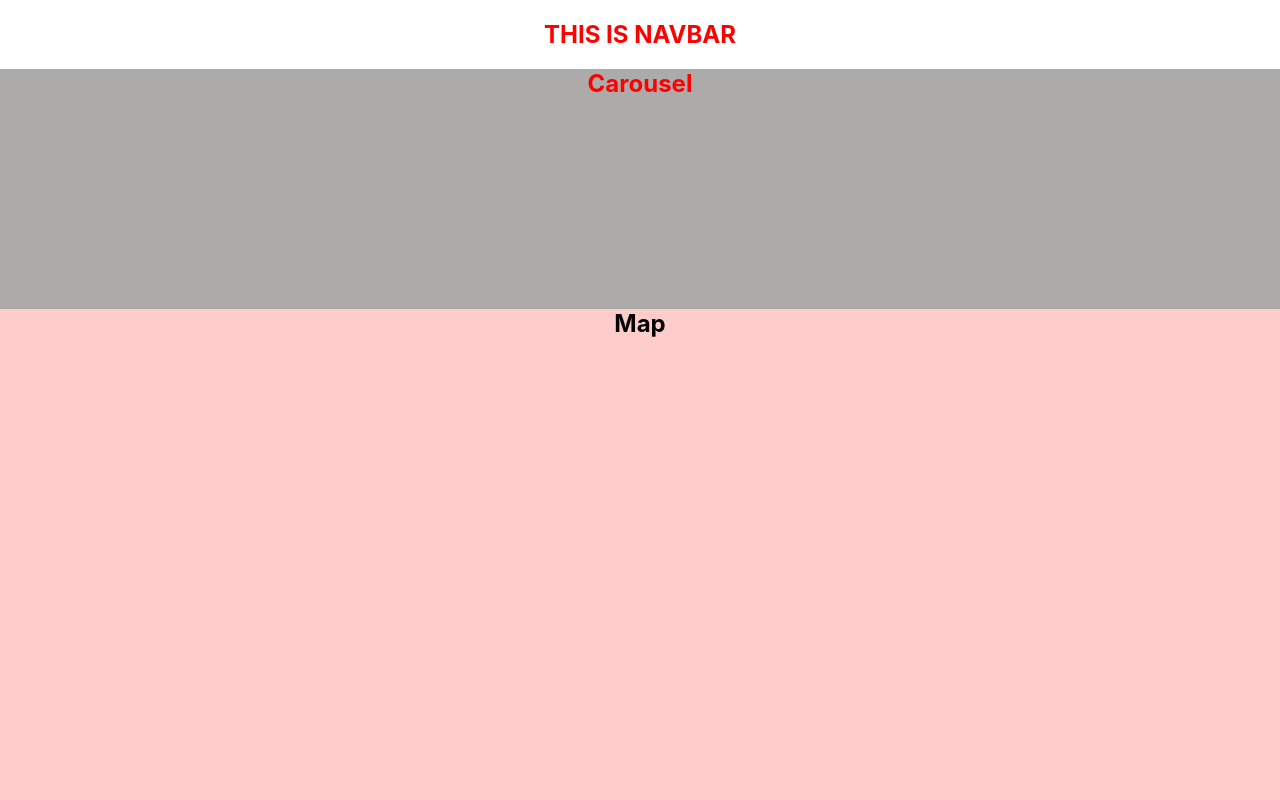
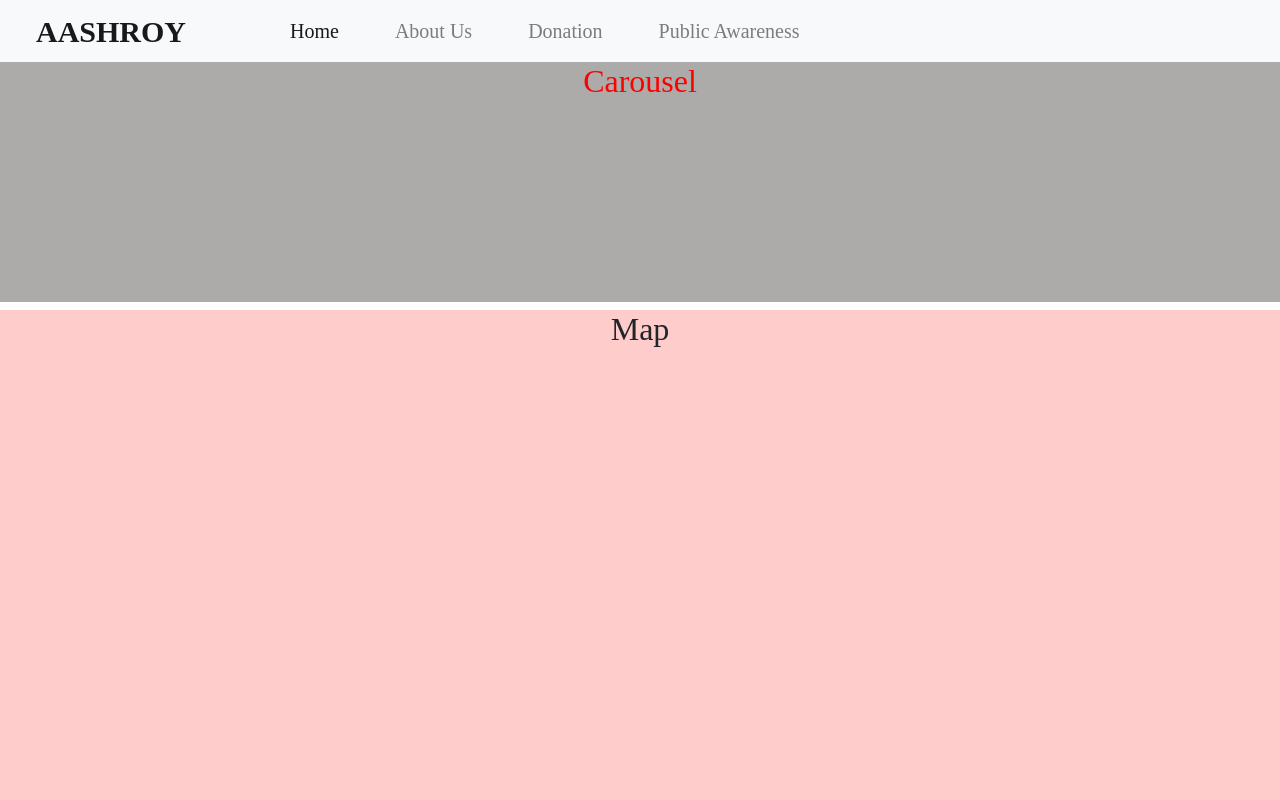
Before and after one commit to decoding-apocalypse/aashroy, a React (Create React App) app in the folder client/: page / in a window 1280 px wide. Shown: the top 800 px of the page. Built offline with nearby package versions, Linux system fonts and the light colour scheme.

Commit message:
added navbar

```diff
--- a/client/public/index.html
+++ b/client/public/index.html
@@ -8,10 +8,17 @@
       name="description"
       content="Web site created using create-react-app"
     />
+    <link rel="stylesheet" href="https://stackpath.bootstrapcdn.com/bootstrap/4.4.1/css/bootstrap.min.css" integrity="sha384-Vkoo8x4CGsO3+Hhxv8T/Q5PaXtkKtu6ug5TOeNV6gBiFeWPGFN9MuhOf23Q9Ifjh" crossorigin="anonymous">
+    <link rel="preconnect" href="https://fonts.googleapis.com">
+    <link rel="preconnect" href="https://fonts.gstatic.com" crossorigin>
+    <link href="https://fonts.googleapis.com/css2?family=Playball&display=swap" rel="stylesheet">
     <title>Aashroy</title>
   </head>
   <body>
     <noscript>You need to enable JavaScript to run this app.</noscript>
     <div id="root"></div>
+    <script src="https://code.jquery.com/jquery-3.4.1.slim.min.js" integrity="sha384-J6qa4849blE2+poT4WnyKhv5vZF5SrPo0iEjwBvKU7imGFAV0wwj1yYfoRSJoZ+n" crossorigin="anonymous"></script>
+<script src="https://cdn.jsdelivr.net/npm/popper.js@1.16.0/dist/umd/popper.min.js" integrity="sha384-Q6E9RHvbIyZFJoft+2mJbHaEWldlvI9IOYy5n3zV9zzTtmI3UksdQRVvoxMfooAo" crossorigin="anonymous"></script>
+<script src="https://stackpath.bootstrapcdn.com/bootstrap/4.4.1/js/bootstrap.min.js" integrity="sha384-wfSDF2E50Y2D1uUdj0O3uMBJnjuUD4Ih7YwaYd1iqfktj0Uod8GCExl3Og8ifwB6" crossorigin="anonymous"></script>
   </body>
 </html>
--- a/client/src/components/Navbar.jsx
+++ b/client/src/components/Navbar.jsx
@@ -4,9 +4,28 @@ import "./css/Navbar.css";
 
 const Navbar = (props) => {
     return (
-        <navbar>
-        <h2>This is navbar</h2>
-        </navbar>
+        <nav class="navbar navbar-expand-lg navbar-light bg-light">
+            <a class="navbar-brand" href="#">AASHROY</a>
+            <button class="navbar-toggler" type="button" data-toggle="collapse" data-target="#navbarNav" aria-controls="navbarNav" aria-expanded="false" aria-label="Toggle navigation">
+                <span class="navbar-toggler-icon"></span>
+            </button>
+            <div class="collapse navbar-collapse" id="navbarNav">
+                <ul class="navbar-nav">
+                <li class="nav-item active">
+                    <a class="nav-link" href="#"><span class="hover-anim">Home</span><span class="sr-only">(current)</span></a>
+                </li>
+                <li class="nav-item">
+                    <a class="nav-link" href="#"><span class="hover-anim">About Us</span></a>
+                </li>
+                <li class="nav-item">
+                    <a class="nav-link" href="#"><span class="hover-anim">Donation</span></a>
+                </li>
+                <li class="nav-item">
+                    <a class="nav-link" href="#"><span class="hover-anim">Public Awareness</span></a>
+                </li>
+                </ul>
+            </div>
+        </nav>
     );
 };
 
--- a/client/src/components/css/Navbar.css
+++ b/client/src/components/css/Navbar.css
@@ -1,5 +1,38 @@
-navbar {
-    color: red;
-    text-transform: uppercase;
-    padding: 0 10px 0 10px;
+ * {
+    font-family: 'Handlee', cursive;
+ }
+
+.navbar-brand {
+    padding-right: 60px;
+    padding-left: 20px;
+    padding-top: 0;
+    padding-bottom: 0;
+    font-size: 30px;
+    font-weight: bold;
 }
+
+.nav-item {
+    position: relative;
+}
+
+.hover-anim {
+    font-size: 20px;
+    padding: 0 20px 0 20px;
+}
+
+.hover-anim::before {
+    position: absolute;
+    content: "";
+    background-color: #BFA2DB;
+    height: 3px;
+    left: 50%;
+    width: 4.5%;
+    transform: translate(-50%, 0) scaleX(0);
+    bottom: 3px;
+    transition: 0.25s;
+}
+
+.hover-anim:hover::before {
+    width: 90%;
+    transform: translate(-50%, 0) scaleX(1);
+}
```
